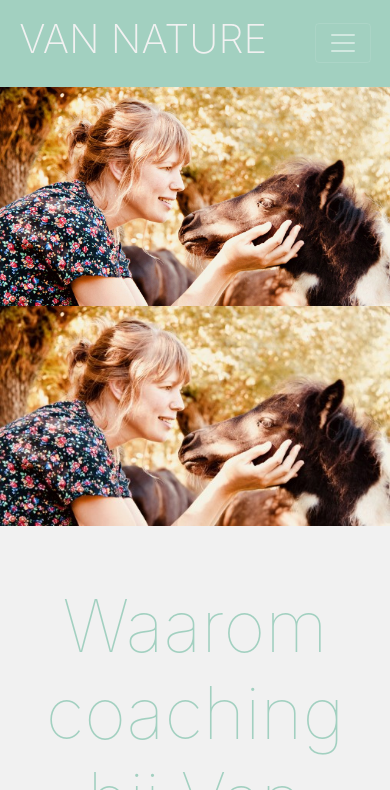
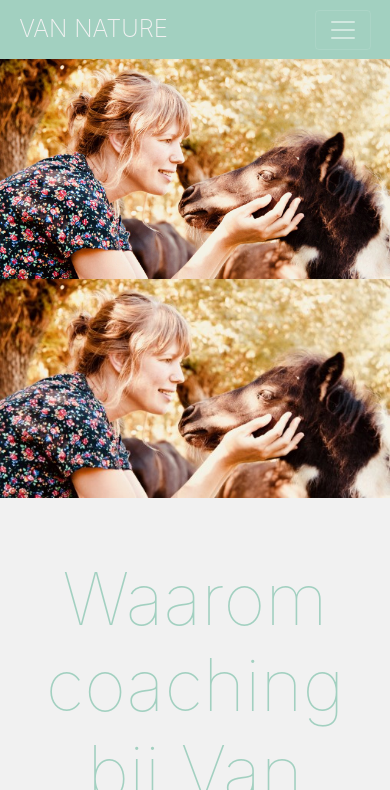
Before and after one commit to Alexanderettema/VanNature, a plain HTML site: page index.html in a window 390 px wide. Shown: the top 790 px of the page. Drawn offline with nearby package versions, Linux system fonts and the light colour scheme.

Commit message:
Brand Logo Text Small Screens Smaller h1

```diff
--- a/theme.scss
+++ b/theme.scss
@@ -159,3 +159,11 @@ html,body {
     background: linear-gradient($body-bg, transparentize($body-bg, 0.2),transparentize($body-bg, 0.9),transparentize($body-bg, 1));
 	}
 }
+//Studio Alex Media SM Logo smaller
+@media (max-width: 576px) {
+h1, .h1 {
+  font-size: 1.5rem;
+  margin-bottom: 0rem;
+  }
+
+}
```
Also changed, not shown: index.html (+1 -2 lines), theme.css, 1 other file.
